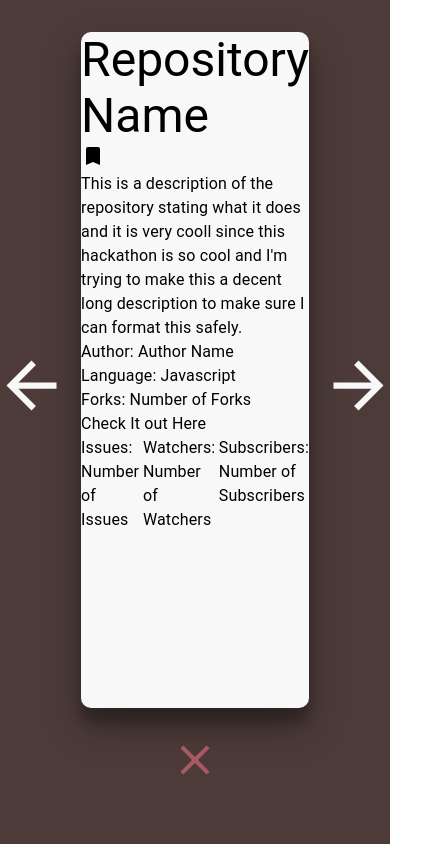
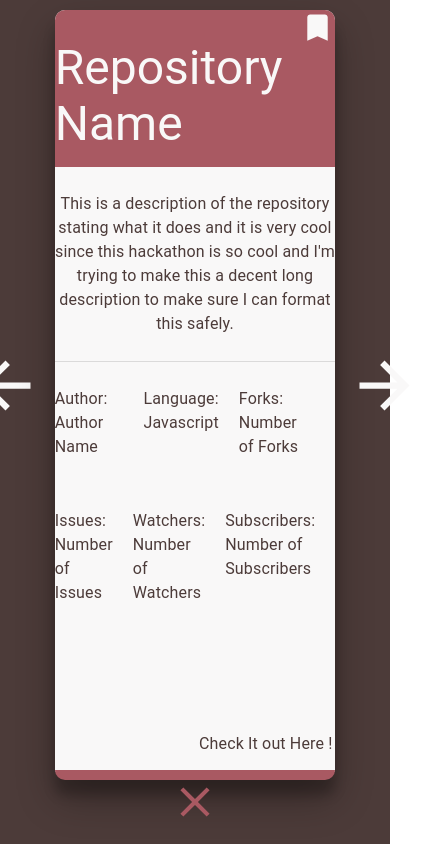
Before and after one commit to HackathonRepos/OpenInder, a React (Create React App) app: page /authenticated/find in a window 390 px wide. Shown: the whole page, 434 px wide, since content can reach past the window. Built offline with nearby package versions, Linux system fonts and the light colour scheme; no server answers.

Commit message:
Added flex layout for unsresponsive find screen

```diff
--- a/src/screens/Dashboard.jsx
+++ b/src/screens/Dashboard.jsx
@@ -34,7 +34,7 @@ function Copyright() {
 
 const drawerWidth = 240;
 
-// Use SAAS to set up inline CSS for dashboard
+// Use SASS to set up inline CSS for dashboard
 const useStyles = makeStyles((theme) => ({
   root: {
     display: "flex",
--- a/src/screens/Find.jsx
+++ b/src/screens/Find.jsx
@@ -9,8 +9,7 @@ import BookmarkIcon from "@material-ui/icons/Bookmark";
 import ClearIcon from "@material-ui/icons/Clear";
 import IconButton from "@material-ui/core/IconButton";
 import Fade from "react-reveal/Fade";
-
-import firebase from "firebase";
+import Divider from "@material-ui/core/Divider";
 
 function Find() {
   const classes = useStyles();
@@ -25,25 +24,47 @@ function Find() {
           <Fade spy={increment}>
             <div className={classes.repoCard}>
               <div className={classes.repoCardHeader}>
-                <Typography variant="h3" style={{ display: "inline-flex" }}>
-                  Repository Name
+                <Typography variant="h3">Repository Name</Typography>
+                <BookmarkIcon className={classes.bookmark} />
+              </div>
+              <div>
+                <div className={classes.factContent}>
+                  <div>
+                    <Typography className={classes.description}>
+                      This is a description of the repository stating what it
+                      does and it is very cool since this hackathon is so cool
+                      and I'm trying to make this a decent long description to
+                      make sure I can format this safely.
+                    </Typography>
+                    <Divider />
+                  </div>
+                  <div className={classes.stats}>
+                    <Typography className={classes.item}>
+                      Author: Author Name
+                    </Typography>
+                    <Typography className={classes.item}>
+                      Language: Javascript
+                    </Typography>
+                    <Typography className={classes.item}>
+                      Forks: Number of Forks
+                    </Typography>
+                    <Divider />
+                  </div>
+                  <div className={classes.bottomFacts}>
+                    <Typography className={classes.item}>
+                      Issues: Number of Issues
+                    </Typography>
+                    <Typography className={classes.item}>
+                      Watchers: Number of Watchers
+                    </Typography>
+                    <Typography className={classes.item}>
+                      Subscribers: Number of Subscribers
+                    </Typography>
+                  </div>
+                </div>
+                <Typography className={classes.repoLink}>
+                  Check It out Here !
                 </Typography>
-                <BookmarkIcon />
-              </div>
-              <Typography>
-                This is a description of the repository stating what it does and
-                it is very cooll since this hackathon is so cool and I'm trying
-                to make this a decent long description to make sure I can format
-                this safely.
-              </Typography>
-              <Typography>Author: Author Name</Typography>
-              <Typography>Language: Javascript</Typography>
-              <Typography>Forks: Number of Forks</Typography>
-              <Typography>Check It out Here</Typography>
-              <div className={classes.bottomFacts}>
-                <Typography>Issues: Number of Issues</Typography>
-                <Typography>Watchers: Number of Watchers</Typography>
-                <Typography>Subscribers: Number of Subscribers</Typography>
               </div>
             </div>
           </Fade>
@@ -67,12 +88,13 @@ const useStyles = makeStyles((theme) => ({
     justifyContent: "center",
     flexDirection: "column",
     height: "100vh",
+    color: "#4C3B39",
   },
   swipe: {
     display: "flex",
     alignItems: "center",
     justifyContent: "center",
-    height: "80%",
+    height: "90%",
     width: "100%",
   },
   previous: {
@@ -81,6 +103,7 @@ const useStyles = makeStyles((theme) => ({
     height: "75px",
   },
   repoCard: {
+    position: "relative",
     backgroundColor: "#F9F8F8",
     borderRadius: "10px",
     height: "100%",
@@ -88,15 +111,54 @@ const useStyles = makeStyles((theme) => ({
     boxShadow: "0 19px 38px rgba(0,0,0,0.30), 0 15px 12px rgba(0,0,0,0.22)",
     display: "flex",
     flexDirection: "column",
-    marginBottom: "30px",
+    marginTop: "20px",
+    borderBottom: "10px solid #a95962",
   },
+  repoCardHeader: {
+    display: "flex",
+    alignItems: "center",
+    justifyContent: "center",
+    paddingTop: "30px",
+    paddingBottom: "15px",
+    borderTopLeftRadius: "10px",
+    borderTopRightRadius: "10px",
+    backgroundColor: "#a95962",
+    color: "#F9F8F8",
+  },
+  factContent: {
+    display: "flex",
+    alignItems: "center",
+    height: "100%",
+    flexDirection: "column",
+  },
+  bookmark: {
+    position: "absolute",
+    top: "0",
+    right: "0",
+    width: "35px",
+    height: "35px",
+  },
+  description: { textAlign: "center", marginTop: "25px", marginBottom: "25px" },
+  item: { marginRight: "20px" },
+  stats: {
+    display: "flex",
+    justifyContent: "center",
+    marginTop: "25px",
+    marginBottom: "25px",
+  },
+  bottomFacts: {
+    display: "flex",
+    justifyContent: "center",
+    marginTop: "25px",
+    marginBottom: "25px",
+  },
+  repoLink: { position: "absolute", top: "95%", right: "1%" },
   next: {
     color: "#F9F8F8",
     width: "75px",
     height: "75px",
   },
   block: { color: "#a95962", width: "50px", height: "50px" },
-  bottomFacts: { display: "flex" },
 }));
 
 export default Find;
```
